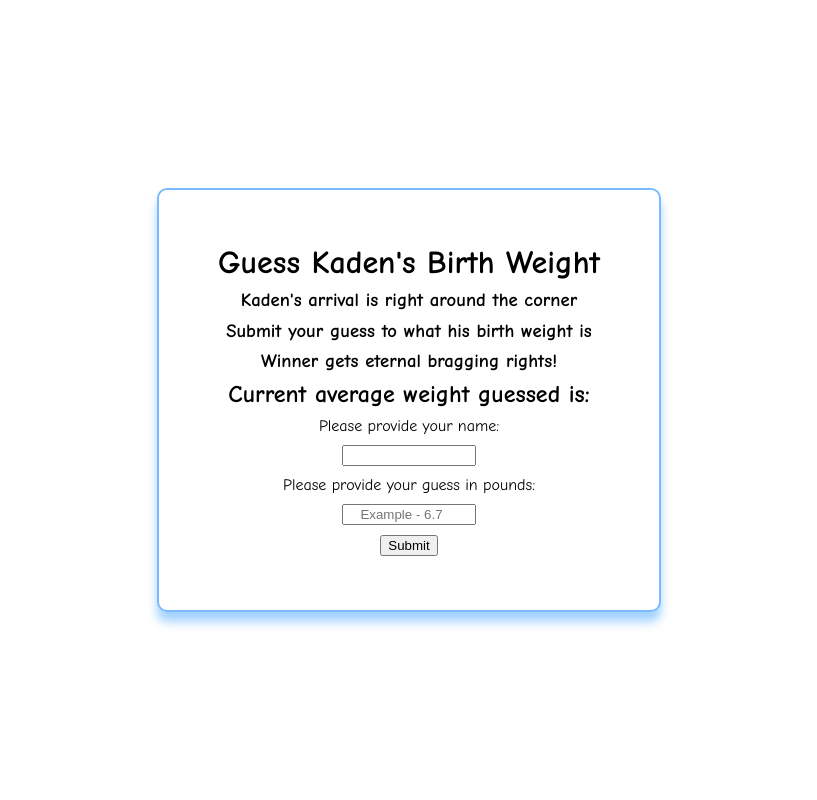
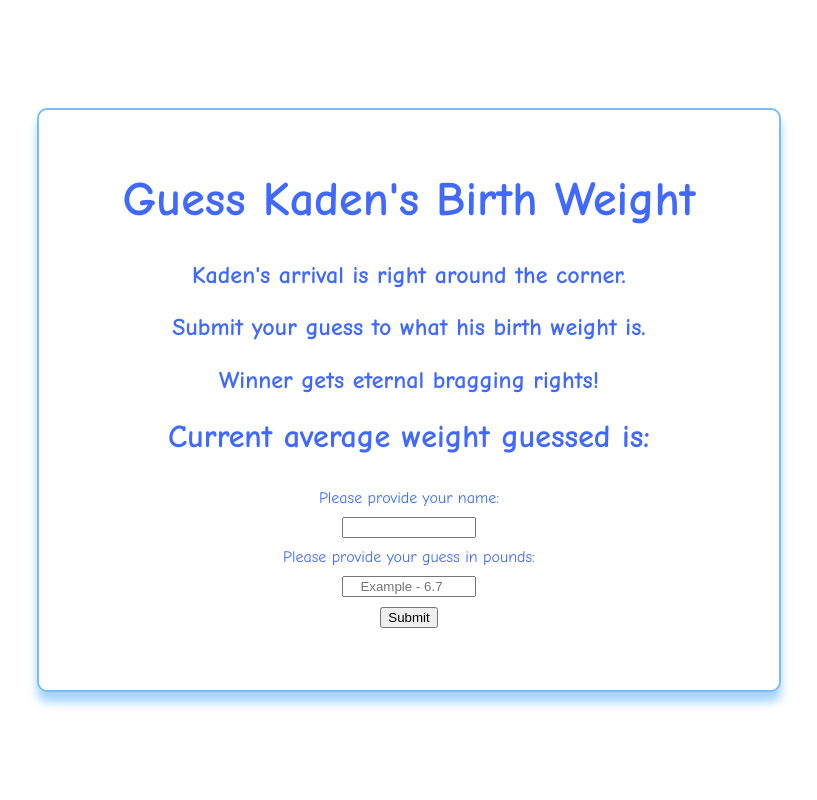
Before and after one commit to 8BitJustin/baby_weight_collector, a Python web app: template templates/index.html in a window 1280 px wide. Shown: the whole page, without its empty margins (231-1048 px from the left). Run offline with Jinja, Linux system fonts and the light colour scheme; the template is opened without the code that fills it, so the values that code supplies are empty.

Commit message:
Added some styling to styles.css file.

```diff
--- a/static/styles.css
+++ b/static/styles.css
@@ -2,12 +2,32 @@ body {
   margin: 0;
   height: 100vh;
   font-family: "Comic Neue", cursive;
+  color: rgba(65, 105, 255, 1);
 }
 
 h1,
 h2,
 h3 {
   margin: 0;
+}
+
+#main_heading {
+  font-size: 3em;
+  margin-bottom: 10px;
+}
+
+.heading {
+  width: 100%;
+  display: block;
+}
+
+.desc {
+  font-size: 1.5em;
+}
+
+.show_avg {
+  font-size: 2em;
+  margin-bottom: 10px;
 }
 
 .container {
@@ -24,8 +44,8 @@ h3 {
   text-align: center;
   align-items: center; /* new */
   justify-content: center;
-  height: 40vh;
-  width: 50vh;
+  height: 60vh;
+  width: 80vh;
   margin: auto;
   padding: 50px;
   flex-wrap: wrap;
--- a/templates/index.html
+++ b/templates/index.html
@@ -15,11 +15,15 @@
   <body>
     <div class="container">
       <div class="contents">
-        <h1>Guess Kaden's Birth Weight</h1>
-        <h3>Kaden's arrival is right around the corner</h3>
-        <h3>Submit your guess to what his birth weight is</h3>
-        <h3>Winner gets eternal bragging rights!</h3>
-        <h2>Current average weight guessed is:</h2>
+        <h1 class="heading" id="main_heading">Guess Kaden's Birth Weight</h1>
+        <h3 class="heading desc">
+          Kaden's arrival is right around the corner.
+        </h3>
+        <h3 class="heading desc">
+          Submit your guess to what his birth weight is.
+        </h3>
+        <h3 class="heading desc">Winner gets eternal bragging rights!</h3>
+        <h2 class="heading show_avg">Current average weight guessed is:</h2>
         <!-- <div class="message">
           {{text | safe}}
         </div> -->
```
